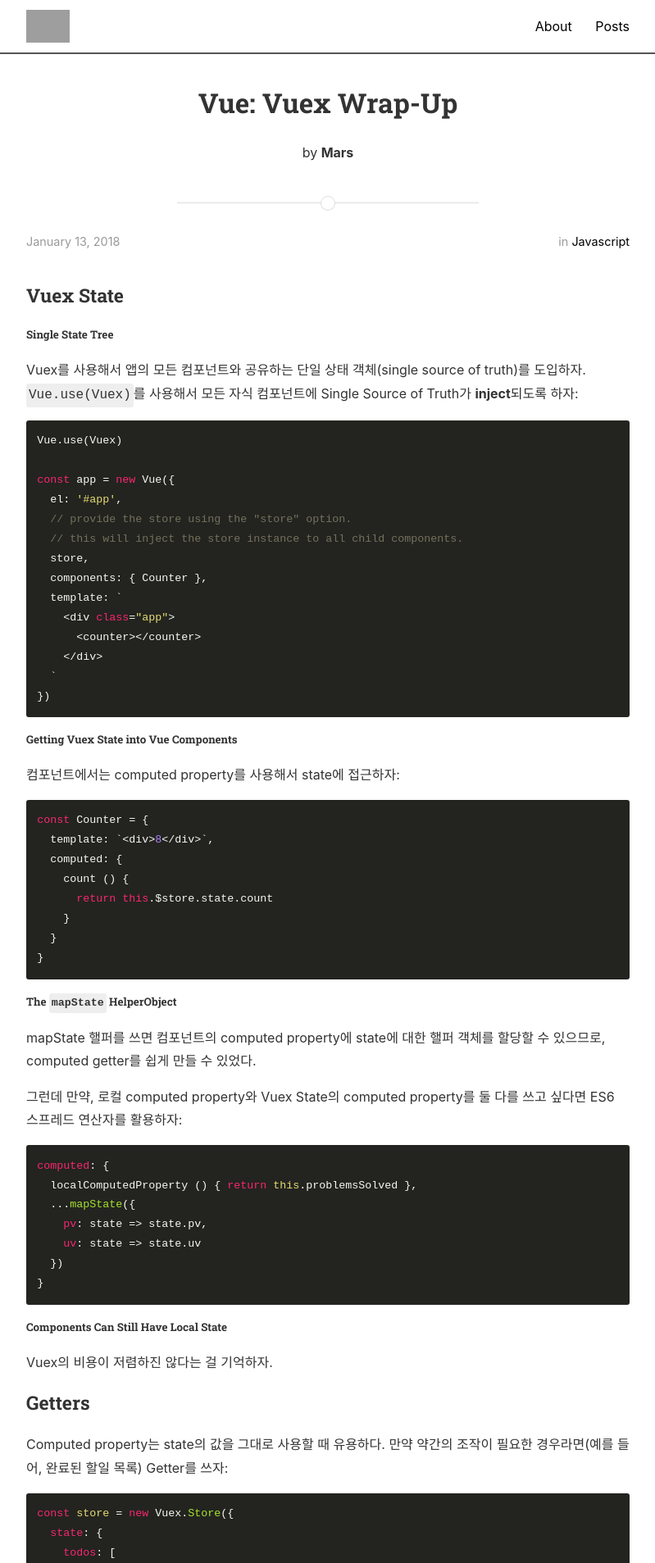
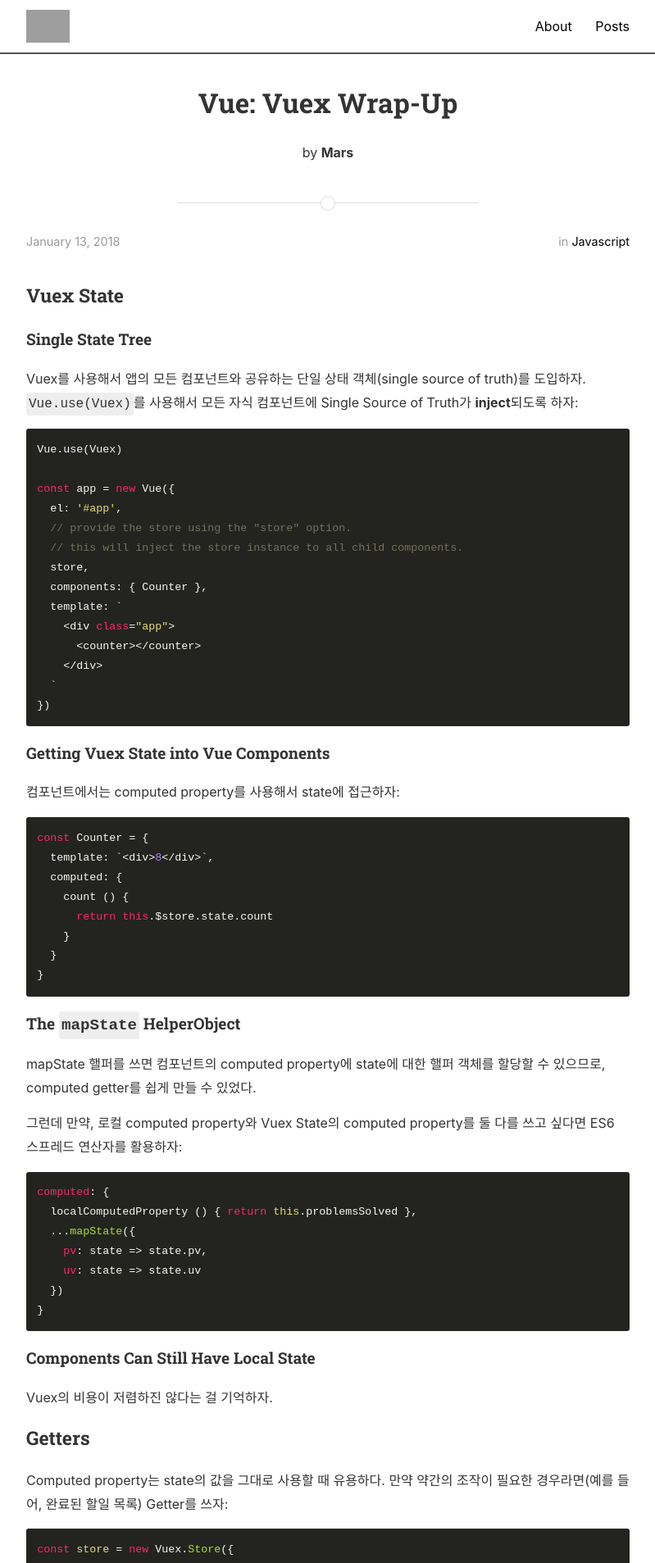
Before and after one commit to countingmars/countingmars.github.io, a Jekyll site: the page built from _posts/2018-01-13-Vuex-Wrap-Up.markdown, in a window 1280 px wide. Shown: the top 1907 px of the page at 82% size, without its empty margins (240-1039 px from the left). Built offline with Jekyll 4.4.1, drawn with Linux system fonts in a browser that asks for light colours; nearby versions of some CDN libraries; grey boxes are pictures that could not be loaded.

````diff
--- a/_posts/2018-01-12-Vuex-Core-Concepts-1-State.markdown
+++ b/_posts/2018-01-12-Vuex-Core-Concepts-1-State.markdown
@@ -10,14 +10,14 @@ categories: javascript
 https://vuex.vuejs.org/en/state.html
 
 
-#### Single State Tree
+### Single State Tree
 Vuex 는 단일 상태 객체인 Tree 를 사용한다. 그러니까 하나의 앱의 상태를 관리하는 하나의 객체가 제공된다는 말이지. 이것을 유식하게 single source of truth 라고 부르는거 같다.
 
 일단 이런 형태가 가장 직관적으로 상태를 표현한다고 볼 수 있고, 디버깅 할 때도 현재 상태를 쉽게 볼 수 있다.
 
 그리고 하나의 상태 트리(그러니까 일종의 전역변수 느낌)가 왜 모듈화랑 충돌하지는 않는지는 나중에 살펴보자.
 
-#### Getting Vuex State into Vue Components
+### Getting Vuex State into Vue Components
 Vue 컴포넌트에서 어떻게 Store (Single State Tree를 의미)의 상태를 디스플레이할까?
 Vuex store는 reactive 하기 때문에, 상태를 "조회"하는 가장 쉬운 방법은 computed property를 사용하는거다:
 ```
--- a/_posts/2018-01-13-Vuex-Wrap-Up.markdown
+++ b/_posts/2018-01-13-Vuex-Wrap-Up.markdown
@@ -8,7 +8,7 @@ categories: javascript
 
 ### Vuex State
 
-##### Single State Tree
+#### Single State Tree
 Vuex를 사용해서 앱의 모든 컴포넌트와 공유하는 단일 상태 객체(single source of truth)를 도입하자.
 `Vue.use(Vuex)`를 사용해서 모든 자식 컴포넌트에 Single Source of Truth가 **inject**되도록 하자:
 
@@ -29,7 +29,8 @@ const app = new Vue({
 })
 ```
 
-##### Getting Vuex State into Vue Components
+
+#### Getting Vuex State into Vue Components
 컴포넌트에서는 computed property를 사용해서 state에 접근하자:
 
 ```
@@ -44,7 +45,7 @@ const Counter = {
 ```
 
 
-##### The `mapState` HelperObject
+#### The `mapState` HelperObject
 mapState 핼퍼를 쓰면 컴포넌트의 computed property에 state에 대한 핼퍼 객체를 할당할 수 있으므로, computed getter를 쉽게 만들 수 있었다.
 
 그런데 만약, 로컬 computed property와 Vuex State의 computed property를 둘 다를 쓰고 싶다면 ES6 스프레드 연산자를 활용하자:
@@ -59,7 +60,8 @@ computed: {
 }
 ```
 
-##### Components Can Still Have Local State
+
+#### Components Can Still Have Local State
 Vuex의 비용이 저렴하진 않다는 걸 기억하자.
 
 ### Getters
@@ -134,7 +136,8 @@ store.commit('increment')
 ```
 파라미터인 'increase'를 타입이라고 하며, 이에 대응하는 함수를 핸들러라고 했었다.
 
-##### Commit with Payload
+
+#### Commit with Payload
 추가적인 파라미터도 전달할 수 있는데, 이를 payload 라고 부른다:
 ```
 // ...
@@ -154,7 +157,8 @@ store.commit({
 ```
 이 방법이 mutation 로그를 볼 때, 더 유용하다.
 
-##### Mutations Must Be Synchronous
+
+#### Mutations Must Be Synchronous
 Mutation 핸들러는 반드시 동기화 코드만 처리해야 한다. 비동기 코드를 가진 mutation 핸들러는
 핸들러 호출 결과를 로깅한다고 가정했을 때 before와 after 스냅샷이 정확하지 않게 되므로 상태 추적이 어려워진다.
 
@@ -190,7 +194,9 @@ actions: {
   }
 }
 ```
-##### Dispatching Actions
+
+
+#### Dispatching Actions
 Actions는 store.dispatch 메서드로 트리거된다:
 ```
 store.dispatch('increment')
````
Also changed, not shown: _posts/2018-01-09-React-Getting-Started.markdown (+4 -4 lines).
